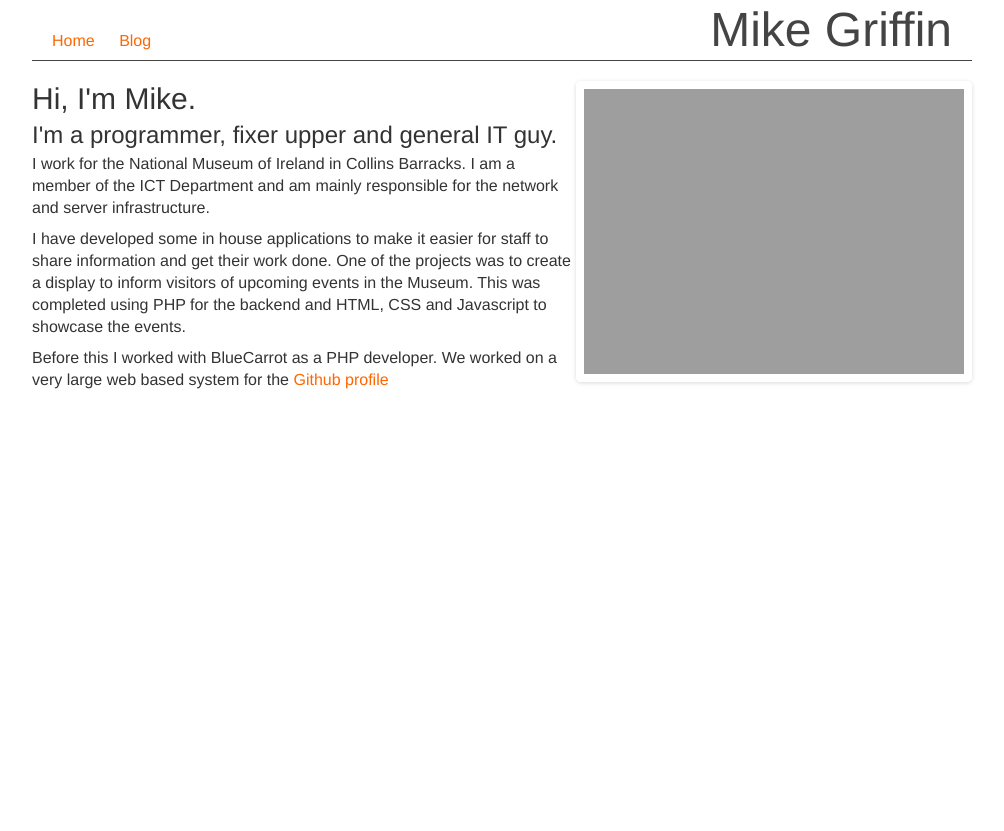
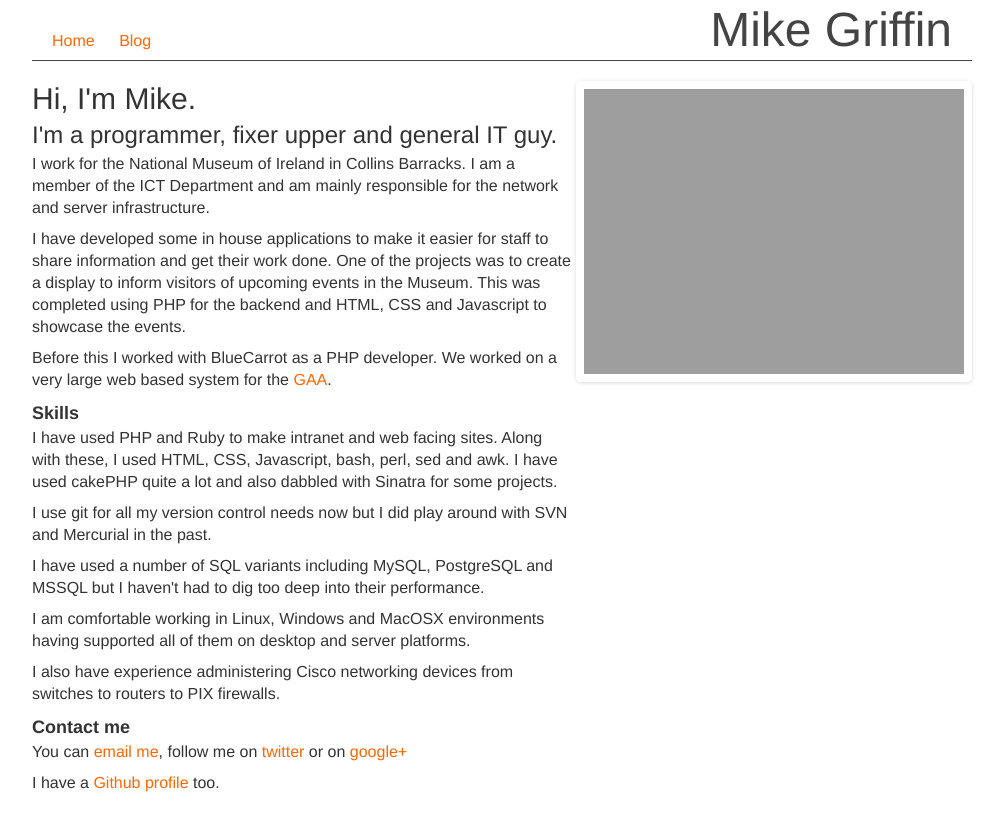
Before and after one commit to mgriffin/mikegriffin, a Jekyll site: the page built from index.html, in a window 1280 px wide. Shown: the top 831 px of the page, without its empty margins (138-1142 px from the left). Built offline with Jekyll 4.4.1, drawn with Linux system fonts in a browser that asks for light colours; Markdown is read by kramdown in place of the engine named in the settings.

Commit message:
Changes some more data about me
Adds more skills and some contact details

```diff
--- a/index.html
+++ b/index.html
@@ -15,16 +15,26 @@ title: Mike Griffin
   completed using PHP for the backend and HTML, CSS and Javascript to showcase
   the events.</p>
   <p>Before this I worked with BlueCarrot as a PHP developer.  We worked on a
-  very large web based system for the <a href="http://www.gaa.ie>GAA</a>.</p>
+  very large web based system for the <a href="http://www.gaa.ie">GAA</a>.</p>
 
   <h3>Skills</h3>
-  <p>I mainly use PHP, and in particular the CakePHP framework. With these skills
-  I have been exposed to HTML, CSS and Javascript. I have also made use of Ruby
-  with Ruby on Rails and Sinatra.</p>
-  <p>I have worked with MySQL, MSSQL and SQLite databases.</p>
+  <p>I have used PHP and Ruby to make intranet and web facing sites. Along with
+  these, I used HTML, CSS, Javascript, bash, perl, sed and awk. I have used
+  cakePHP quite a lot and also dabbled with Sinatra for some projects.</p>
+  <p>I use git for all my version control needs now but I did play around with
+  SVN and Mercurial in the past.</p>
+  <p>I have used a number of SQL variants including MySQL, PostgreSQL and MSSQL
+  but I haven't had to dig too deep into their performance.</p>
+  <p>I am comfortable working in Linux, Windows and MacOSX environments having
+  supported all of them on desktop and server platforms.</p>
+  <p>I also have experience administering Cisco networking devices from
+  switches to routers to PIX firewalls.</p>
 
-  <h3>Look at my work</h3>
-  <p>I have a <a href="https://github.com/mgriffin">Github profile</a></p>
+  <h3>Contact me</h3>
+  <p>You can <a href="mailto:mike@mikegriffin.ie">email me</a>, follow me on
+  <a href="http://twitter.com/griffinmike">twitter</a> or on
+  <a href="http://plus.google.com/117199301289506735696">google+</a></p>
+  <p>I have a <a href="https://github.com/mgriffin">Github profile</a> too.</p>
 
 </div>
 <div class="span5">
```
